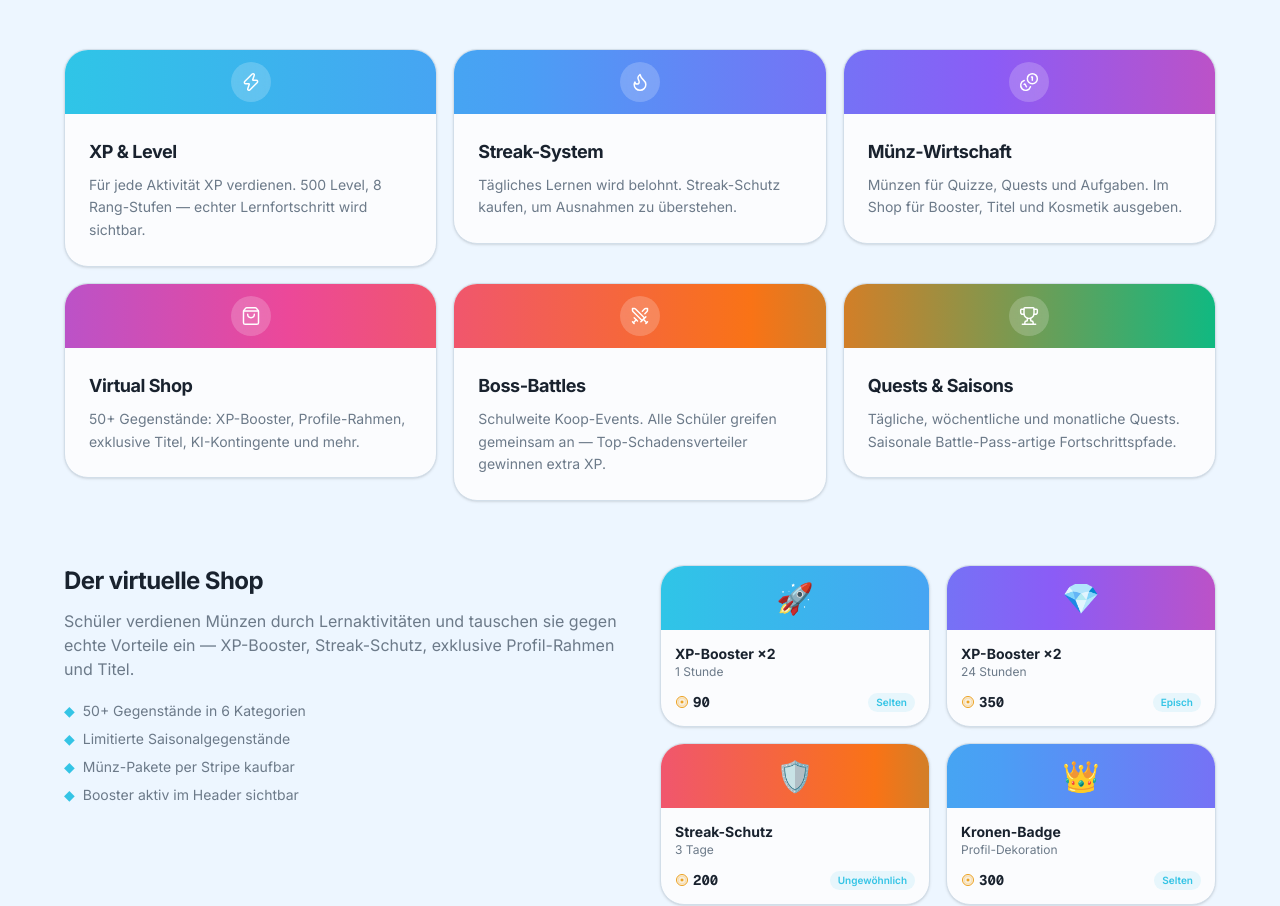
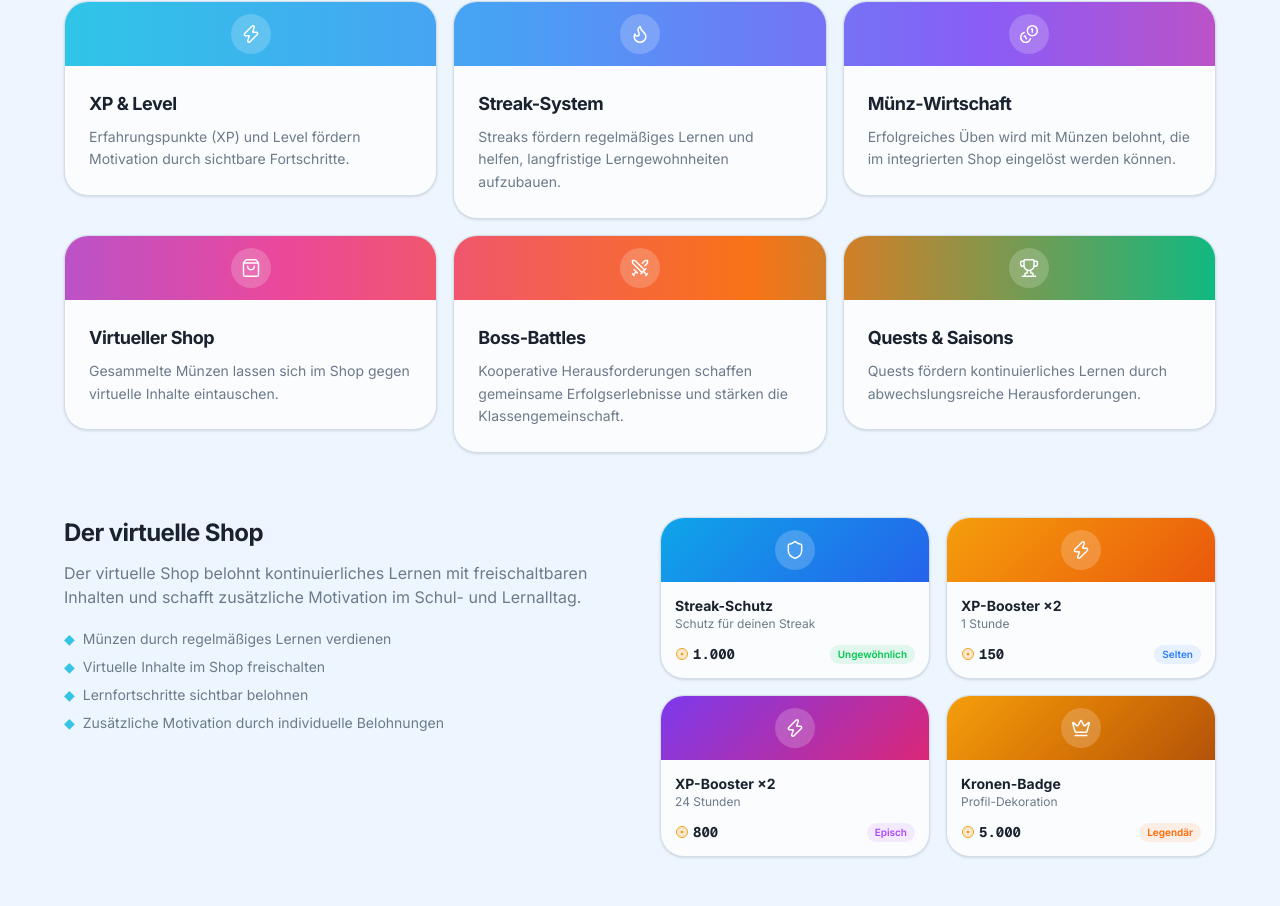
Before and after one commit to Jonas088-Lol/Mastermind, a Next.js app: page / in a window 1280 px wide. Shown: the part 2537-3443 px from the top of the page. Built offline with nearby package versions, Linux system fonts and the light colour scheme; no server answers; the database is empty.

Commit message:
feat: Gamification landing section — text overhaul + shop icon redesign (1.4.1–1.4.12)

```diff
--- a/src/components/landing/Gamification.tsx
+++ b/src/components/landing/Gamification.tsx
@@ -1,4 +1,4 @@
-import { Zap, Flame, Coins, ShoppingBag, Swords, Trophy } from "lucide-react";
+import { Zap, Flame, Coins, ShoppingBag, Swords, Trophy, Shield, Crown } from "lucide-react";
 import type { LucideIcon } from "lucide-react";
 import { CoinIcon } from "@/components/ui/CoinIcon";
 import { Container } from "@/components/ui/container";
@@ -17,49 +17,85 @@ const features: { Icon: LucideIcon; title: string; body: string }[] = [
   {
     Icon: Zap,
     title: "XP & Level",
-    body: "Für jede Aktivität XP verdienen. 500 Level, 8 Rang-Stufen — echter Lernfortschritt wird sichtbar.",
+    body: "Erfahrungspunkte (XP) und Level fördern Motivation durch sichtbare Fortschritte.",
   },
   {
     Icon: Flame,
     title: "Streak-System",
-    body: "Tägliches Lernen wird belohnt. Streak-Schutz kaufen, um Ausnahmen zu überstehen.",
+    body: "Streaks fördern regelmäßiges Lernen und helfen, langfristige Lerngewohnheiten aufzubauen.",
   },
   {
     Icon: Coins,
     title: "Münz-Wirtschaft",
-    body: "Münzen für Quizze, Quests und Aufgaben. Im Shop für Booster, Titel und Kosmetik ausgeben.",
+    body: "Erfolgreiches Üben wird mit Münzen belohnt, die im integrierten Shop eingelöst werden können.",
   },
   {
     Icon: ShoppingBag,
-    title: "Virtual Shop",
-    body: "50+ Gegenstände: XP-Booster, Profile-Rahmen, exklusive Titel, KI-Kontingente und mehr.",
+    title: "Virtueller Shop",
+    body: "Gesammelte Münzen lassen sich im Shop gegen virtuelle Inhalte eintauschen.",
   },
   {
     Icon: Swords,
     title: "Boss-Battles",
-    body: "Schulweite Koop-Events. Alle Schüler greifen gemeinsam an — Top-Schadensverteiler gewinnen extra XP.",
+    body: "Kooperative Herausforderungen schaffen gemeinsame Erfolgserlebnisse und stärken die Klassengemeinschaft.",
   },
   {
     Icon: Trophy,
     title: "Quests & Saisons",
-    body: "Tägliche, wöchentliche und monatliche Quests. Saisonale Battle-Pass-artige Fortschrittspfade.",
+    body: "Quests fördern kontinuierliches Lernen durch abwechslungsreiche Herausforderungen.",
   },
 ];
 
-const shopPreview = [
-  { icon: "🚀", name: "XP-Booster ×2", desc: "1 Stunde",        price: 90,  rarity: "Selten",       pos: 0 },
-  { icon: "💎", name: "XP-Booster ×2", desc: "24 Stunden",      price: 350, rarity: "Episch",       pos: 2 },
-  { icon: "🛡️", name: "Streak-Schutz", desc: "3 Tage",          price: 200, rarity: "Ungewöhnlich", pos: 4 },
-  { icon: "👑", name: "Kronen-Badge",  desc: "Profil-Dekoration",price: 300, rarity: "Selten",       pos: 1 },
+// ── Shop-Vorschau ─────────────────────────────────────────────────────────────
+
+interface ShopItem {
+  Icon: LucideIcon;
+  name: string;
+  desc: string;
+  price: number;
+  rarity: string;
+  gradient: string;
+  rarityClass: string;
+}
+
+const shopPreview: ShopItem[] = [
+  {
+    Icon: Shield,
+    name: "Streak-Schutz",
+    desc: "Schutz für deinen Streak",
+    price: 1000,
+    rarity: "Ungewöhnlich",
+    gradient: "linear-gradient(135deg, #0ea5e9 0%, #2563eb 100%)",
+    rarityClass: "bg-green-500/10 text-green-500",
+  },
+  {
+    Icon: Zap,
+    name: "XP-Booster ×2",
+    desc: "1 Stunde",
+    price: 150,
+    rarity: "Selten",
+    gradient: "linear-gradient(135deg, #f59e0b 0%, #ea580c 100%)",
+    rarityClass: "bg-blue-500/10 text-blue-500",
+  },
+  {
+    Icon: Zap,
+    name: "XP-Booster ×2",
+    desc: "24 Stunden",
+    price: 800,
+    rarity: "Episch",
+    gradient: "linear-gradient(135deg, #7c3aed 0%, #db2777 100%)",
+    rarityClass: "bg-purple-500/10 text-purple-500",
+  },
+  {
+    Icon: Crown,
+    name: "Kronen-Badge",
+    desc: "Profil-Dekoration",
+    price: 5000,
+    rarity: "Legendär",
+    gradient: "linear-gradient(135deg, #f59e0b 0%, #d97706 50%, #b45309 100%)",
+    rarityClass: "bg-orange-500/10 text-orange-500",
+  },
 ];
-
-function shopHeaderStyle(pos: number): React.CSSProperties {
-  return {
-    background: RAINBOW,
-    backgroundSize: "600% 100%",
-    backgroundPosition: `${pos * 20}% 0%`,
-  };
-}
 
 export function Gamification() {
   return (
@@ -69,13 +105,12 @@ export function Gamification() {
     >
       <Container>
         <AnimateOnScroll animation="fade-up" className="mx-auto max-w-2xl text-center">
-          <span className="eyebrow">Gamification & Virtual Economy</span>
+          <span className="eyebrow">Gamification</span>
           <h2 className="mt-4 text-4xl sm:text-5xl">
-            Lernen fühlt sich wie ein Spiel an.
+            Das Lernen wird zum Spiel.
           </h2>
           <p className="mt-5 text-lg text-muted-fg">
-            Kein leeres Gamification-Konfetti — sondern eine echte virtuelle
-            Wirtschaft, die Lernmotivation mit konkreten Belohnungen verknüpft.
+            Unsere Gamification motiviert Schüler zum regelmäßigen Lernen und macht Lernerfolge deutlich sichtbar.
           </p>
         </AnimateOnScroll>
 
@@ -110,22 +145,20 @@ export function Gamification() {
             <div>
               <h3 className="text-2xl font-bold">Der virtuelle Shop</h3>
               <p className="mt-3 text-muted-fg">
-                Schüler verdienen Münzen durch Lernaktivitäten und tauschen sie
-                gegen echte Vorteile ein — XP-Booster, Streak-Schutz, exklusive
-                Profil-Rahmen und Titel.
+                Der virtuelle Shop belohnt kontinuierliches Lernen mit freischaltbaren Inhalten und schafft zusätzliche Motivation im Schul- und Lernalltag.
               </p>
               <ul className="mt-5 space-y-2 text-sm text-muted-fg">
                 <li className="flex items-center gap-2">
-                  <span className="text-brand">◆</span> 50+ Gegenstände in 6 Kategorien
+                  <span className="text-brand">◆</span> Münzen durch regelmäßiges Lernen verdienen
                 </li>
                 <li className="flex items-center gap-2">
-                  <span className="text-brand">◆</span> Limitierte Saisonalgegenstände
+                  <span className="text-brand">◆</span> Virtuelle Inhalte im Shop freischalten
                 </li>
                 <li className="flex items-center gap-2">
-                  <span className="text-brand">◆</span> Münz-Pakete per Stripe kaufbar
+                  <span className="text-brand">◆</span> Lernfortschritte sichtbar belohnen
                 </li>
                 <li className="flex items-center gap-2">
-                  <span className="text-brand">◆</span> Booster aktiv im Header sichtbar
+                  <span className="text-brand">◆</span> Zusätzliche Motivation durch individuelle Belohnungen
                 </li>
               </ul>
             </div>
@@ -136,14 +169,16 @@ export function Gamification() {
               {shopPreview.map((item) => (
                 <div
                   key={item.name + item.desc}
-                  className="overflow-hidden rounded-2xl border border-border bg-surface shadow-sm"
+                  className="overflow-hidden rounded-2xl border border-border bg-surface shadow-sm transition-all duration-200 hover:-translate-y-0.5 hover:shadow-md"
                 >
-                  {/* Rainbow gradient header */}
+                  {/* Per-item gradient header with Landing-Symboldesign icon */}
                   <div
                     className="flex h-16 items-center justify-center"
-                    style={shopHeaderStyle(item.pos)}
+                    style={{ background: item.gradient }}
                   >
-                    <span className="text-3xl">{item.icon}</span>
+                    <div className="grid size-10 place-items-center rounded-2xl bg-white/20 backdrop-blur-sm">
+                      <item.Icon className="size-5 text-white" strokeWidth={1.75} />
+                    </div>
                   </div>
                   <div className="p-3.5">
                     <p className="text-sm font-bold">{item.name}</p>
@@ -151,9 +186,9 @@ export function Gamification() {
                     <div className="mt-3 flex items-center justify-between">
                       <span className="inline-flex items-center gap-1 font-mono text-sm font-bold">
                         <CoinIcon className="size-3.5 text-warning" />
-                        {item.price}
+                        {item.price.toLocaleString("de-DE")}
                       </span>
-                      <span className="rounded-full bg-brand/10 px-2 py-0.5 text-[10px] font-semibold text-brand">
+                      <span className={`rounded-full px-2 py-0.5 text-[10px] font-semibold ${item.rarityClass}`}>
                         {item.rarity}
                       </span>
                     </div>
```
